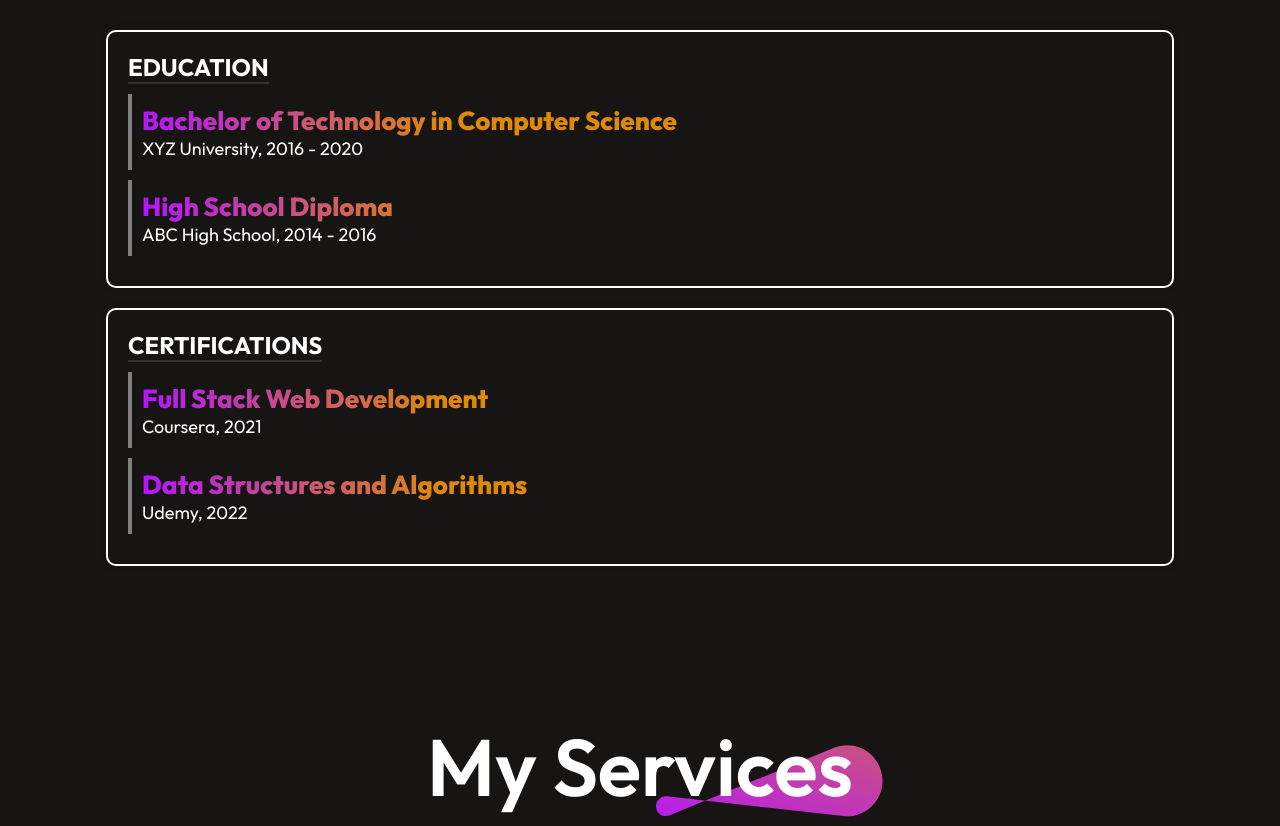
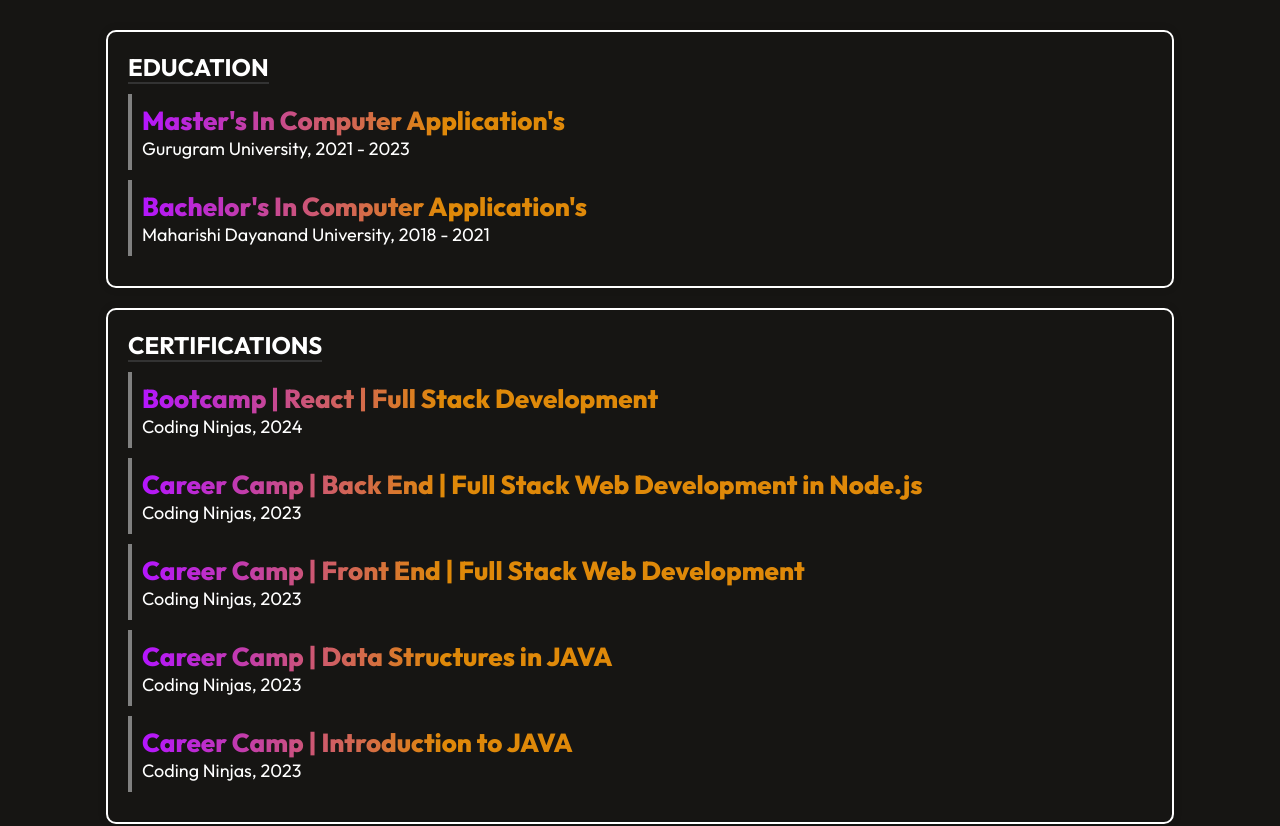
Before and after one commit to ParmodKumar28/Portfolio, a React (Vite) app: page / in a window 1280 px wide. Shown: the part 3220-4046 px from the top of the page. Built offline with nearby package versions, Linux system fonts and the light colour scheme.

Commit message:
Education data

```diff
--- a/src/Components/Education/Education.css
+++ b/src/Components/Education/Education.css
@@ -39,14 +39,14 @@
     color: white;
     margin-bottom: 10px;
     text-transform: uppercase;
-    border-bottom: 2px solid #333; /* Match border color with other components */
+    border-bottom: 2px solid #333;
     display: inline-block;
 }
 
 .education-item, .certification-item {
     margin-bottom: 10px;
     padding: 10px;
-    border-left: 4px solid gray; /* Match border color with other components */
+    border-left: 4px solid gray;
 }
 
 .education-item h3, .certification-item h3 {
@@ -59,24 +59,29 @@
 }
 
 .education-item p, .certification-item p {
-    color: white; /* Adjust text color */
-    font-size: 18px; /* Adjust font size */
+    color: white;
+    font-size: 18px;
 }
 
 .education-section:hover, .certification-section:hover{
     border: 2px solid #ff00ff;
-    background-image: linear-gradient(45deg, #3f0028, #582300);
+    /* background-image: linear-gradient(45deg, #3f0    028, #582300); */
     transform: scale(1.05);
     transition: 0.4s;
 }
 
+.certification-item a {
+    text-decoration: none;
+}
+
+
 @media (max-width: 768px) {
     .education {
-        padding: 20px 0; /* Adjust padding */
+        padding: 20px 0;
     }
 
     .education h1 {
-        font-size: 35px; /* Adjust font size */
+        font-size: 35px;
     }
 
     .education-title{
@@ -84,7 +89,7 @@
     }
 
     .education-section, .certification-section {
-       width: 70%; /* Increase width for smaller screens */
+       width: 70%;
     }
 
     .education-title img{
@@ -94,10 +99,10 @@
     }
 
     .education-item h3, .certification-item h3 {
-        font-size: 22px; /* Adjust font size for smaller screens */
+        font-size: 22px;
     }
 
     .education-item p, .certification-item p {
-        font-size: 16px; /* Adjust font size for smaller screens */
+        font-size: 16px;
     }
 }
--- a/src/Components/Education/Education.jsx
+++ b/src/Components/Education/Education.jsx
@@ -6,32 +6,58 @@ const Education = () => {
     return (
         <div id='education' className="education">
             <div className="education-title">
-            <h1>Education & Certifications</h1>
-            <img src={theme_pattern} alt="" />
+                <h1>Education & Certifications</h1>
+                <img src={theme_pattern} alt="" />
             </div>
 
 
             <div className="education-section">
                 <h2>Education</h2>
                 <div className="education-item">
-                    <h3>Bachelor of Technology in Computer Science</h3>
-                    <p>XYZ University, 2016 - 2020</p>
+                    <h3>Master's In Computer Application's</h3>
+                    <p>Gurugram University, 2021 - 2023</p>
                 </div>
                 <div className="education-item">
-                    <h3>High School Diploma</h3>
-                    <p>ABC High School, 2014 - 2016</p>
+                    <h3>Bachelor's In Computer Application's</h3>
+                    <p>Maharishi Dayanand University, 2018 - 2021</p>
                 </div>
             </div>
 
             <div className="certification-section">
                 <h2>Certifications</h2>
                 <div className="certification-item">
-                    <h3>Full Stack Web Development</h3>
-                    <p>Coursera, 2021</p>
+                    <a href="https://ninjasfiles.s3.amazonaws.com/certificate_04a0ce9bce5c876f_e60f98fb73e256987370cfc935a07281.pdf" target="_blank" rel="noopener noreferrer"><h3>Bootcamp | React | Full Stack Development</h3></a>
+                    <p>Coding Ninjas, 2024</p>
                 </div>
+
+
                 <div className="certification-item">
-                    <h3>Data Structures and Algorithms</h3>
-                    <p>Udemy, 2022</p>
+                    <a href="https://ninjasfiles.s3.amazonaws.com/certificate33464895cf6f017137585135715a422347ff56b.pdf" target="_blank" rel="noopener noreferrer"><h3>Career Camp | Back End | Full Stack Web
+                        Development in Node.js
+                    </h3></a>
+                    <p>Coding Ninjas, 2023</p>
+                </div>
+
+
+                <div className="certification-item">
+                    <a href="https://ninjasfiles.s3.amazonaws.com/certificate334648619240ea390e340e834ecbca2b93bb4bf.pdf" target="_blank" rel="noopener noreferrer"><h3>Career Camp | Front End | Full Stack Web
+                        Development
+                    </h3></a>
+                    <p>Coding Ninjas, 2023</p>
+                </div>
+
+
+                <div className="certification-item">
+                    <a href="https://ninjasfiles.s3.amazonaws.com/certificate33464846bdab43a27390652b287fce996444fa4.pdf" target="_blank" rel="noopener noreferrer"><h3>Career Camp | Data Structures in JAVA
+                    </h3></a>
+                    <p>Coding Ninjas, 2023</p>
+                </div>
+
+
+                <div className="certification-item">
+                    <a href="https://ninjasfiles.s3.amazonaws.com/certificate33464833526c0b9a3a2e3cc793ce48f7e0a534f.pdf" target="_blank" rel="noopener noreferrer"><h3>Career Camp | Introduction to JAVA
+                    </h3></a>
+                    <p>Coding Ninjas, 2023</p>
                 </div>
             </div>
         </div>
```
